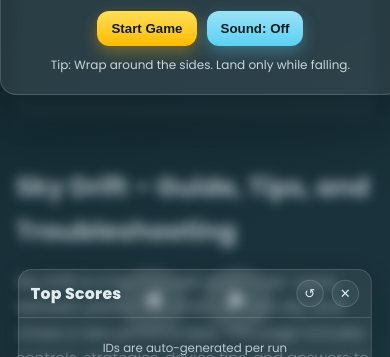
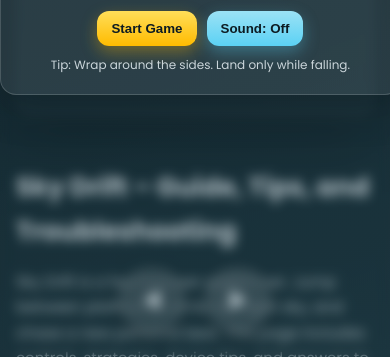
Before and after one commit to Henil184/Playskydrift, a plain HTML site: page index.html in a window 390 px wide. Shown: the part 487-844 px from the top of the page. Drawn offline with Linux system fonts and the light colour scheme.

Commit message:
Update styles.css

```diff
--- a/styles.css
+++ b/styles.css
@@ -109,7 +109,7 @@ canvas:focus { outline: none; box-shadow: 0 28px 70px rgba(0,0,0,0.35), 0 0 0 2p
   backdrop-filter: blur(6px) saturate(110%);
   -webkit-backdrop-filter: blur(6px) saturate(110%);
   background: linear-gradient(160deg, rgba(15,32,39,0.35), rgba(32,58,67,0.35));
-  z-index: 10;
+  z-index: 20; /* above leaderboard/topbar on mobile */
 }
 .card {
   width: min(92vw, 440px);
@@ -304,7 +304,7 @@ body.neon .icon-btn {
 /* Leaderboard styles */
 .leaderboard-card { position: fixed; top: 72px; right: 12px; width: 320px; max-height: 64vh; z-index: 12;
   background: var(--surface); border: 1px solid var(--border); border-radius: 14px; box-shadow: 0 10px 32px var(--shadow); overflow: hidden; transition: transform .2s ease, opacity .2s ease; }
-.leaderboard-card.hidden { transform: translateY(-6px) scale(0.98); opacity: 0.92; }
+.leaderboard-card.hidden { display: none !important; opacity: 0; transform: none; }
 .lb-header { display:flex; align-items:center; justify-content:space-between; padding: 10px 12px; border-bottom: 1px solid var(--border); }
 .lb-title { font-weight: 900; letter-spacing: .3px; }
 .lb-actions { display:flex; gap:8px; }
@@ -325,7 +325,7 @@ body.neon .icon-btn {
     top: auto; bottom: 12px; right: 50%; transform: translate(50%, 12px);
     width: min(92vw, 420px); max-height: 50vh;
   }
-  .leaderboard-card.hidden { transform: translate(50%, 24px) scale(0.98); }
+  .leaderboard-card.hidden { display: none !important; }
 }
 
 /* Safe-area and dynamic viewport adjustments for mobile */
```
